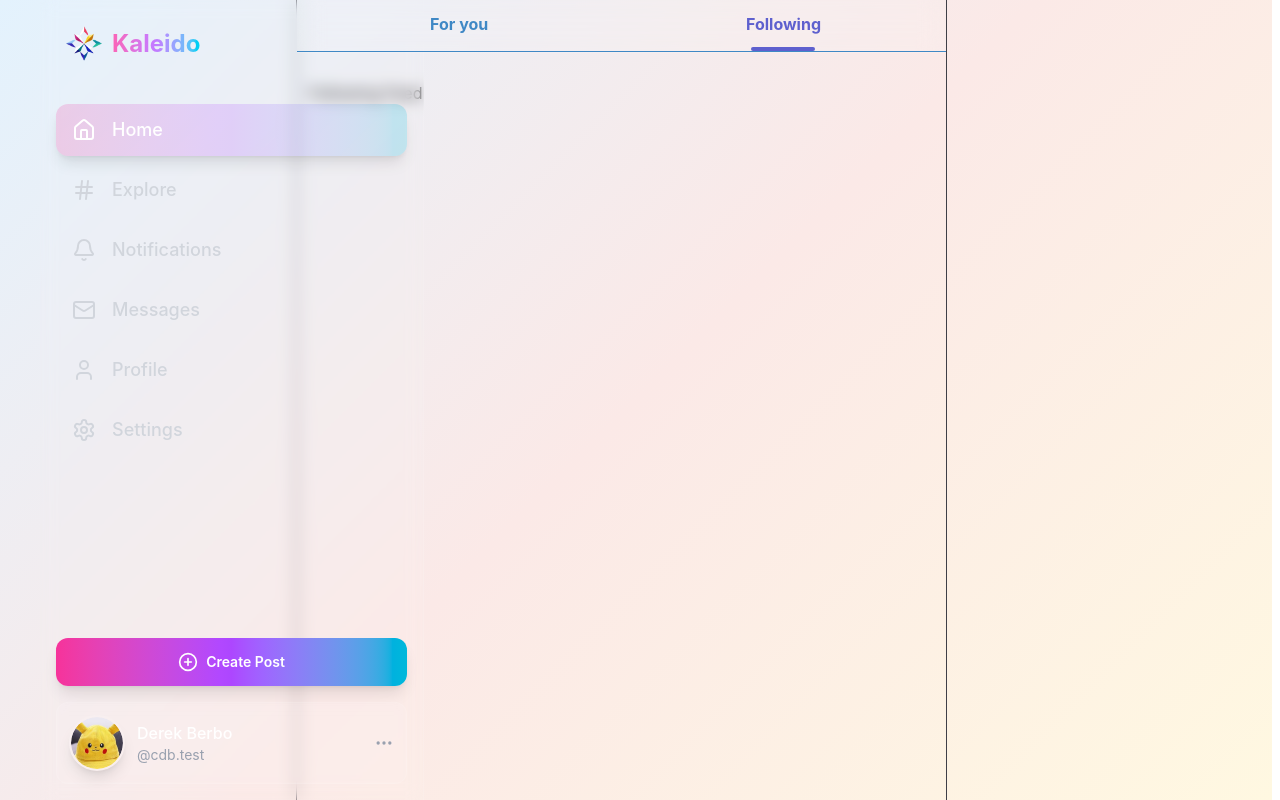
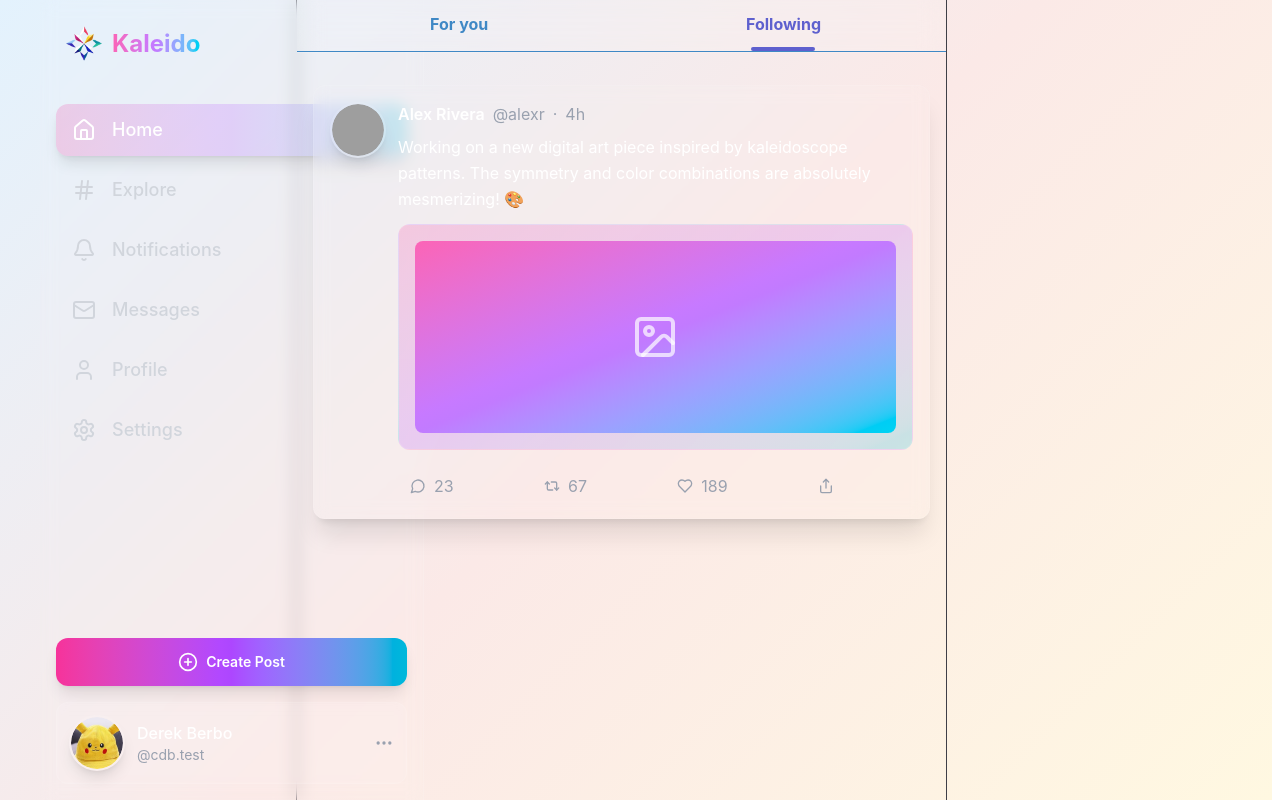
Before and after one commit to pickachuuu/kaleido-client, a Next.js app: page /home in a window 1280 px wide. Both pictures are taken after a click on the element "Following". Built offline with nearby package versions, Linux system fonts and the light colour scheme; grey boxes are pictures that could not be loaded.

Commit message:
feat: implement FollowingFeed component with enhanced post card layout, user interaction buttons, and improved styling for better engagement

```diff
--- a/src/components/feeds/FollowingFeed.tsx
+++ b/src/components/feeds/FollowingFeed.tsx
@@ -1,7 +1,49 @@
+import Card from "@/components/ui/Card"
+import ProfileAvatar from "@/components/ui/ProfileAvatar"
+import { Zap, MessageCircle, Repeat2, Heart, Share, ImageIcon } from "lucide-react"
+
 export default function FollowingFeed() {
     return (
-        <div className="p-3">
-            Following Feed
+        <div className="space-y-4 p-4">
+            {/* Example post */}
+            <Card className="bg-white/5 backdrop-blur-sm border-white/10 shadow-xl hover:bg-white/10 transition-all duration-200 w-full">
+                <Card.Content className="p-4">
+                    <div className="flex gap-3">
+                        <ProfileAvatar variant="chat" profileUrl="/profile/" />
+                        <div className="flex-1 space-y-2">
+                            <div className="flex items-center gap-2">
+                                <span className="font-semibold text-white">Alex Rivera</span>
+                                <span className="text-gray-400">@alexr</span>
+                                <span className="text-gray-400">·</span>
+                                <span className="text-gray-400">4h</span>
+                            </div>
+                            <p className="text-white leading-relaxed">Working on a new digital art piece inspired by kaleidoscope patterns. The symmetry and color combinations are absolutely mesmerizing! 🎨</p>
+                            <div className="mt-3 rounded-xl overflow-hidden bg-gradient-to-br from-pink-500/20 via-purple-500/20 to-cyan-500/20 p-4 border border-white/10">
+                                <div className="w-full h-48 bg-gradient-to-br from-pink-400 via-purple-400 to-cyan-400 rounded-lg flex items-center justify-center">
+                                    <ImageIcon className="w-12 h-12 text-white/70" />
+                                </div>
+                            </div>
+                            <div className="flex items-center justify-between pt-3 max-w-md">
+                                <button className="text-gray-400 hover:text-cyan-400 hover:bg-cyan-400/10 gap-2 flex items-center rounded-full px-3 py-1 transition-all">
+                                    <MessageCircle className="w-4 h-4" />
+                                    <span>23</span>
+                                </button>
+                                <button className="text-gray-400 hover:text-green-400 hover:bg-green-400/10 gap-2 flex items-center rounded-full px-3 py-1 transition-all">
+                                    <Repeat2 className="w-4 h-4" />
+                                    <span>67</span>
+                                </button>
+                                <button className="text-gray-400 hover:text-pink-400 hover:bg-pink-400/10 gap-2 flex items-center rounded-full px-3 py-1 transition-all">
+                                    <Heart className="w-4 h-4" />
+                                    <span>189</span>
+                                </button>
+                                <button className="text-gray-400 hover:text-purple-400 hover:bg-purple-400/10 flex items-center rounded-full px-3 py-1 transition-all">
+                                    <Share className="w-4 h-4" />
+                                </button>
+                            </div>
+                        </div>
+                    </div>
+                </Card.Content>
+            </Card>
         </div>
     )
 }
```
